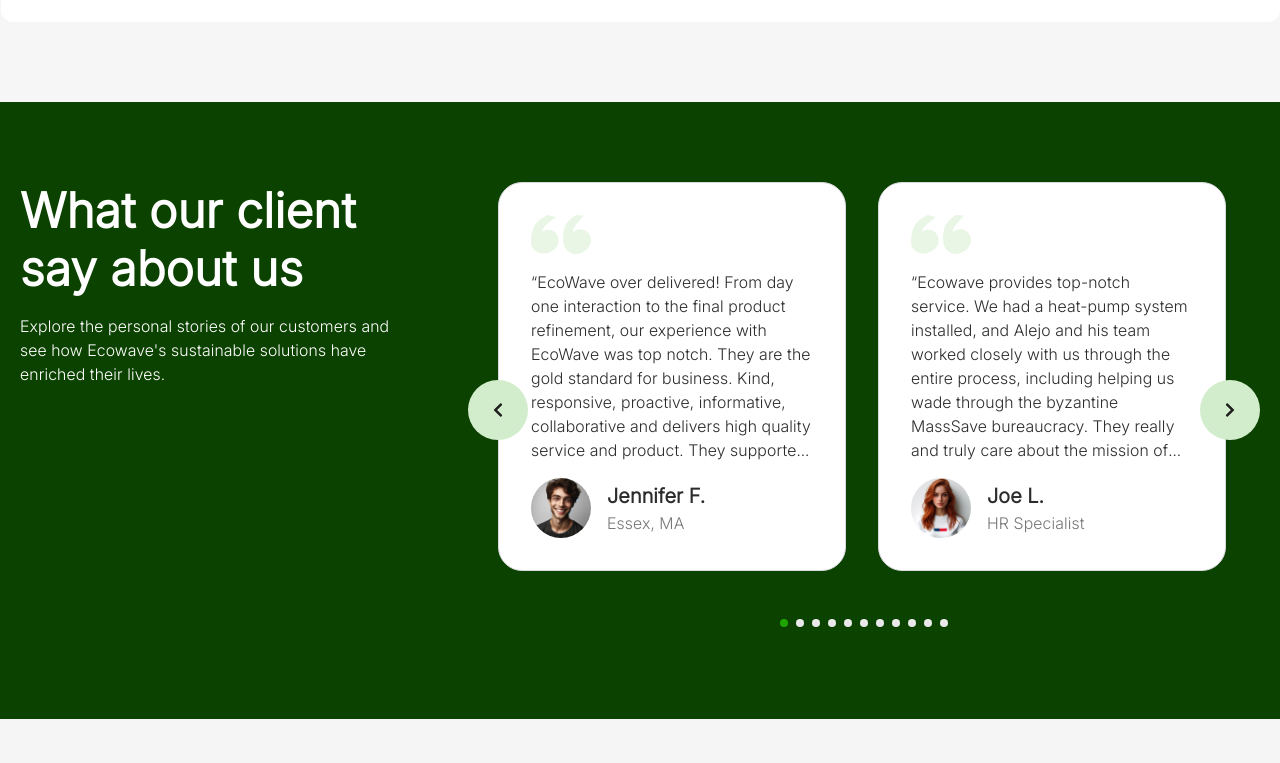
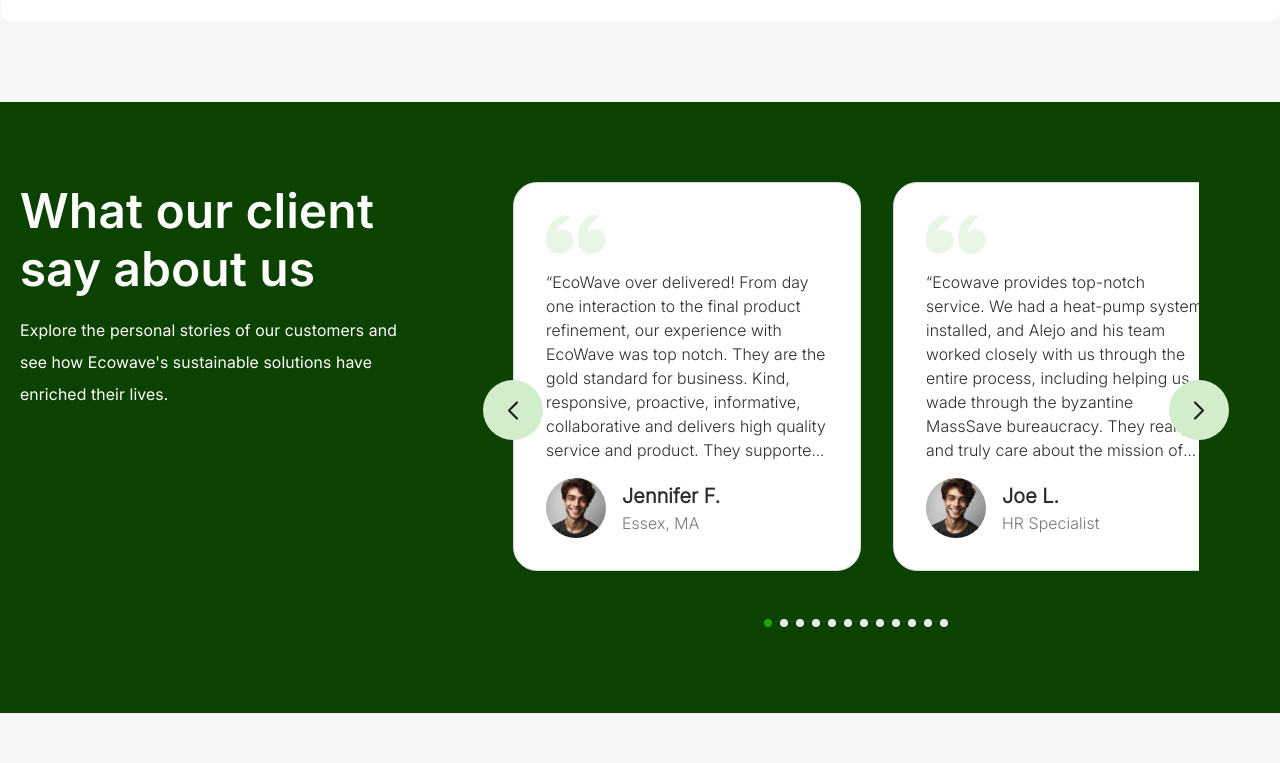
Before and after one commit to EcowaveUS/ecowaveus, a React (Vite) app: page / in a window 1280 px wide. Shown: the part 2397-3160 px from the top of the page. Built offline with nearby package versions, Linux system fonts and the light colour scheme; no server answers.

Commit message:
Improved the reviews section in the homepage

```diff
--- a/src/components/reviews/ReviewsComponent.tsx
+++ b/src/components/reviews/ReviewsComponent.tsx
@@ -6,7 +6,6 @@
 import "swiper/css/pagination";
 import { Box, Theme, Typography, useMediaQuery } from "@mui/material";
 import { ReviewCard2 } from "../cards/ReviewCard2";
-import { FaChevronRight, FaChevronLeft } from "react-icons/fa";
 import { useRef } from "react";
 
 export const ReviewsComponent = () => {
@@ -18,31 +17,38 @@
     <Box bgcolor={"#0C4200"}>
       <Box
         component={"div"}
-        className="container"
         paddingTop={"80px"}
-        paddingBottom={isDesktop ? "80px" : "48px"}
+        className={isDesktop ? "container" : ""}
+        paddingBottom={isDesktop ? "74px" : "42px"}
         display={"flex"}
         flexDirection={isDesktop ? "row" : "column"}
-        gap={"48px"}
+        gap={isDesktop ? "32px" : "48px"}
         justifyContent={"space-between"}
       >
         <Box
           component={"div"}
+          className={isDesktop ? "" : "container"}
           minWidth={isDesktop ? "400px" : "100%"}
           maxWidth={isDesktop ? "400px" : "100%"}
         >
           <Typography
             fontWeight={600}
+            fontFamily={"Inter !important"}
             fontSize={isDesktop ? "48px" : "24px"}
             lineHeight={isDesktop ? "58px" : "32px"}
+            textAlign={isDesktop ? "left" : "center"}
             color={"#fff"}
           >
             What our client say about us
           </Typography>
           <Typography
+            fontWeight={400}
+            fontFamily={"Inter !important"}
             fontSize={isDesktop ? "16px" : "14px"}
             color={"#fff"}
             marginTop={"16px"}
+            textAlign={isDesktop ? "left" : "center"}
+            lineHeight={isDesktop ? "32px" : "20px"}
           >
             Explore the personal stories of our customers and see how Ecowave's
             sustainable solutions have enriched their lives.
@@ -50,8 +56,8 @@
         </Box>
         <Box
           flex={1}
-          maxWidth={isDesktop ? "calc(100% - 448px)" : "100%"}
-          paddingX={isDesktop ? "30px" : "0"}
+          maxWidth={isDesktop ? "calc(100% - 432px)" : "100%"}
+          paddingX={isDesktop ? "61px" : "0"}
           position={"relative"}
         >
           <Swiper
@@ -64,6 +70,8 @@
             pagination={{
               clickable: true,
             }}
+            slidesOffsetAfter={isDesktop ? 0 : 20}
+            slidesOffsetBefore={isDesktop ? 0 : 20}
           >
             {data.map((d) => (
               <SwiperSlide
@@ -95,7 +103,7 @@
                 bgcolor={"#D2EDCC"}
                 borderRadius={"999px"}
                 position={"absolute"}
-                left={"0"}
+                left={"31px"}
                 top={"50%"}
                 zIndex={1}
                 sx={{
@@ -103,14 +111,17 @@
                   transition: "all 0.3s ease",
                   cursor: "pointer",
                   "&:hover": {
-                    bgcolor: "#1FA500",
+                    bgcolor: "#D2EDCC",
                   },
                 }}
                 onClick={() => {
                   if (swiperRef.current) swiperRef.current.swiper.slidePrev();
                 }}
               >
-                <FaChevronLeft size={16} color="#1E1E1E" />
+                <img
+                  src="/images/icons/icon-chevron-left.png"
+                  alt="arrow-left"
+                />
               </Box>
               <Box
                 component={"div"}
@@ -122,7 +133,7 @@
                 bgcolor={"#D2EDCC"}
                 borderRadius={"999px"}
                 position={"absolute"}
-                right={"0"}
+                right={"31px"}
                 top={"50%"}
                 zIndex={1}
                 sx={{
@@ -130,14 +141,17 @@
                   transition: "all 0.3s ease",
                   cursor: "pointer",
                   "&:hover": {
-                    bgcolor: "#1FA500",
+                    bgcolor: "#D2EDCC",
                   },
                 }}
                 onClick={() => {
                   if (swiperRef.current) swiperRef.current.swiper.slideNext();
                 }}
               >
-                <FaChevronRight size={16} color="#1E1E1E" />
+                <img
+                  src="/images/icons/icon-chevron-right.png"
+                  alt="arrow-right"
+                />
               </Box>
             </>
           )}
--- a/src/reviews.json
+++ b/src/reviews.json
@@ -15,7 +15,7 @@
     "firstName": "Joe ",
     "lastName": "L.",
     "position": "HR Specialist",
-    "avatar": "avatar-2.jpg",
+    "avatar": "avatar-1.jpg",
     "title": "Highly recommended",
     "description": "Ecowave provides top-notch service. We had a heat-pump system installed, and Alejo and his team worked closely with us through the entire process, including helping us wade through the byzantine MassSave bureaucracy.\n\nThey really and truly care about the mission of their service and are dedicated to delivering the highest quality results.\n\nWe actually ran into a problem with our equipment, and Alejo and his team relentlessly pursued a solution, and now everything's running perfectly.\n\nHighly recommended!"
   },
@@ -35,7 +35,7 @@
     "firstName": "Paul  ",
     "lastName": "D.",
     "position": "HR Specialist",
-    "avatar": "avatar-2.jpg",
+    "avatar": "avatar-1.jpg",
     "title": "",
     "description": "Our installation went beautifully. The five-unit system works nicely, and I am happy with its efficiency."
   },
@@ -55,7 +55,7 @@
     "firstName": "Norman  ",
     "lastName": "S.",
     "position": "HR Specialist",
-    "avatar": "avatar-2.jpg",
+    "avatar": "avatar-1.jpg",
     "title": "",
     "description": "Great experience. They showed up on time, worked quickly, did a neat job, and were very helpful thru the whole process. Very carefull and worked hard to make the installation as neat as possible."
   },
@@ -65,7 +65,7 @@
     "firstName": "Kathleen  ",
     "lastName": "E.",
     "position": "HR Specialist",
-    "avatar": "avatar-2.jpg",
+    "avatar": "avatar-1.jpg",
     "title": "",
     "description": "I recently contacted Alejo of Ecowave to service, or replace, my non- functioning heat pump. He was knowledgeable, competent, prompt and honest...a true professional! Highly recommended!!!"
   },
@@ -75,7 +75,7 @@
     "firstName": "Tom  ",
     "lastName": "K.",
     "position": "HR Specialist",
-    "avatar": "avatar-2.jpg",
+    "avatar": "avatar-1.jpg",
     "title": "",
     "description": "We have used EcoWave in our commercial real estate business for the following services:\n\n- 6 whole home air source heat pumps installations\n\n- 4 solar installations\n\n- 2 EV charging stations\n\n- 200amp new electrical service\n\n- The workmanship is excellent. Installing heat pumps attractively as a retrofit is an art form. EcoWave's team minimizes the exterior line feeds that are prominently unattractive in some installations.\n\n- Installations are done on time\n\n- Installations are neatly finished\n- Proposals are transparent and comprehensive\n\n- Invoicing is timely and compliant with Massave rebate requirements\n\n- Service and maintenance of installations are thorough, reliable and timely"
   },
@@ -85,7 +85,7 @@
     "firstName": "Matt  ",
     "lastName": "F.",
     "position": "HR Specialist",
-    "avatar": "avatar-3.jpg",
+    "avatar": "avatar-1.jpg",
     "title": "",
     "description": "We had some questions about what system would be best for our new home and Alejo was able to help us choose the best option. Pricing was slightly below some of the other quotes we received. We were able to have a quick turnaround from quote approval to installation. The installation itself looks fantastic and Alejo worked us through the entire system once it was complete."
   },
@@ -95,7 +95,7 @@
     "firstName": "Beau  ",
     "lastName": "B.",
     "position": "HR Specialist",
-    "avatar": "avatar-2.jpg",
+    "avatar": "avatar-1.jpg",
     "title": "",
     "description": "We had Ecowave install a heat pump and an EV charger. Couldn't recommend them more! Alejo is thorough and professional. I appreciated that he took the time to talk through options up front, explained the pros and cons of each, and that he was happy to answer all of the questions we had along the way. I felt complete trust in their work and the systems have worked like a charm since they were installed!"
   },
@@ -105,7 +105,7 @@
     "firstName": "Will ",
     "lastName": "B.",
     "position": "HR Specialist",
-    "avatar": "avatar-2.jpg",
+    "avatar": "avatar-1.jpg",
     "title": "",
     "description": "Our experience working with Ecowave and Alejo for our heat pump installation was incredible, and we'd recommend him enthusiastically. Great communication, thoughtful attention to all project details, including installation -- and extremely helpful in terms of thinking through all the considerations that go into a project like this. Everything worked out so well!"
   },
@@ -115,7 +115,7 @@
     "firstName": "Roger",
     "lastName": "T.",
     "position": "HR Specialist",
-    "avatar": "avatar-2.jpg",
+    "avatar": "avatar-1.jpg",
     "title": "",
     "description": "I'm pleased with the installation of my mini split.  It was expertly installed last fall and is easy and very efficient to operate.  In fact, it replaced the much more expensive propane heater that has heated the house for the past 10 years.\n\nRoger Tyler\n\nEssex, MA"
   }
```
Also changed, not shown: src/reviews-new.json (added, +18 -0 lines), public/images/icons/icon-chevron-left.png (added), public/images/icons/icon-chevron-right.png (added).
